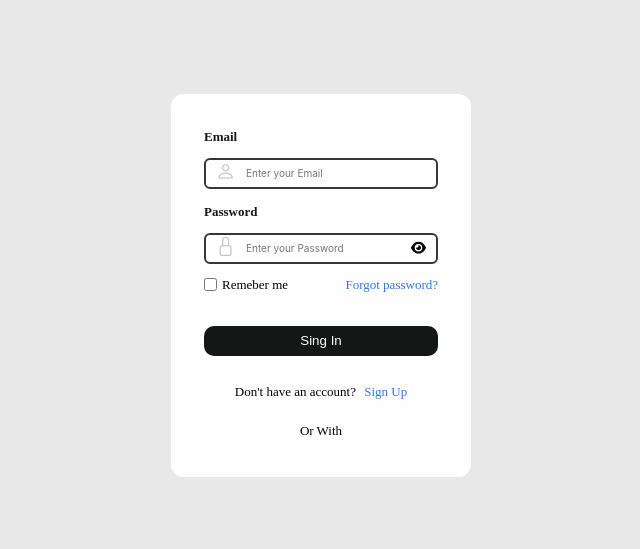
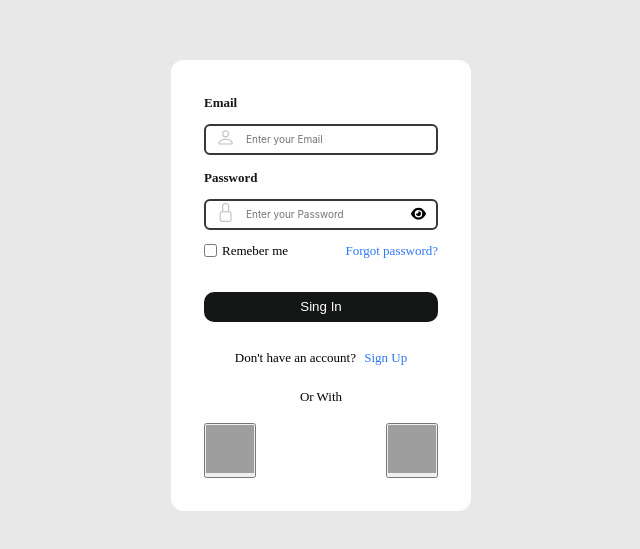
Before and after one commit to Larissasthefany/bleach, a website: page index.html in a window 1280 px wide. Shown: the part 115-664 px from the top of the page, without its empty margins (319-959 px from the left). Drawn offline with nearby package versions, Linux system fonts and the light colour scheme; grey boxes are pictures that could not be loaded.

Commit message:
feat(form): adiciona botões de login social (Google e Pinterest)

```diff
--- a/index.html
+++ b/index.html
@@ -53,6 +53,16 @@
 
         </p>
         <p class="p line">Or With</p>
+
+        <div class="flex-row">
+            <button class="btn google" type="button">
+                <img width="48" height="48" src="https://img.icons8.com/fluency/48/google-logo.png" alt="google-logo"/>
+            </button>
+
+            <button class="btn pinterest" type="button">
+                <img width="48" height="48" src="https://img.icons8.com/color/48/pinterest--v1.png" alt="pinterest--v1"/>
+            </button>
+        </div>
     </form>
 
     <script src="./assets/js/script.js"></script>
```
